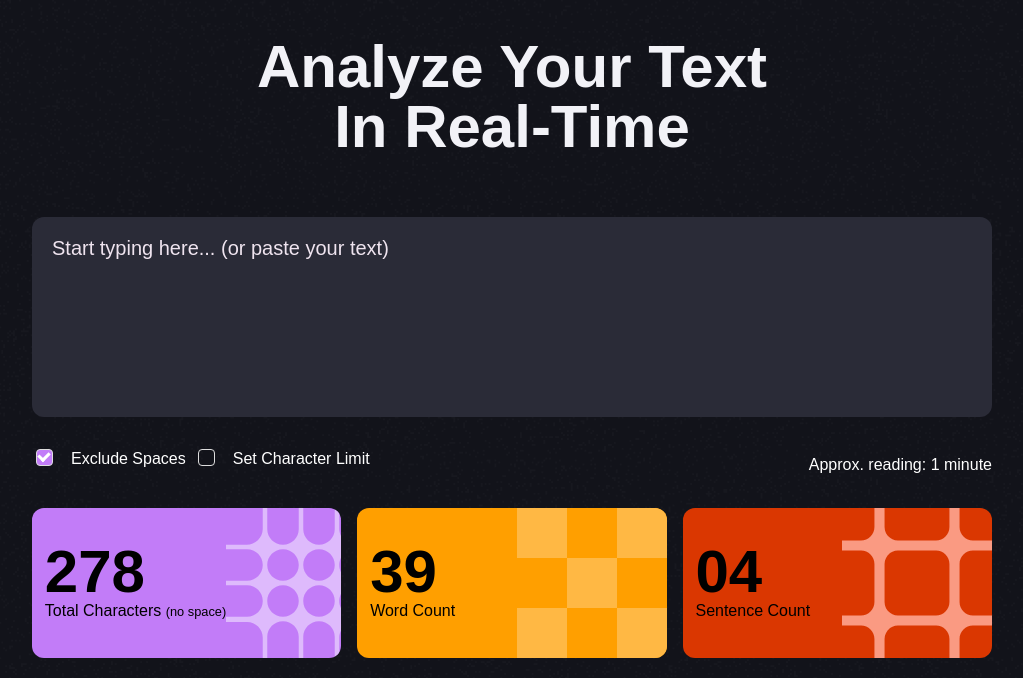
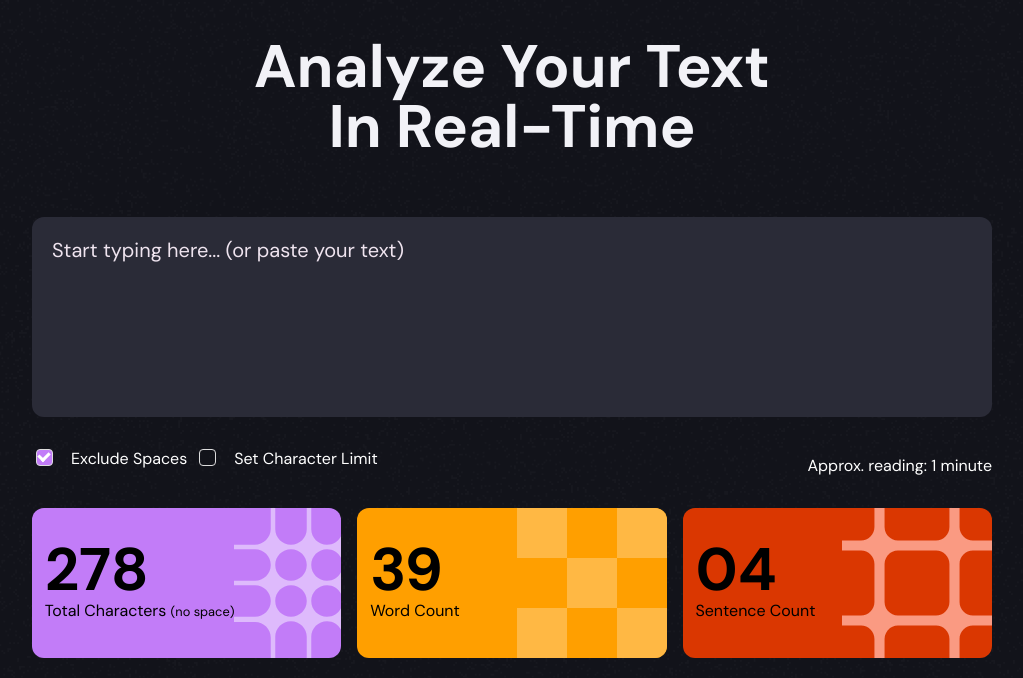
Before and after one commit to Malik825/amalitec_character_counter_project, a plain HTML site: page index.html in a window 1280 px wide. Shown: the part 67-745 px from the top of the page, without its empty margins (128-1151 px from the left). Drawn offline with nearby package versions, Linux system fonts and the light colour scheme; files that its build step writes are made by us from their sources; files whose address does not match are found by name.

Commit message:
fixed styling

```diff
--- a/scss/style.scss
+++ b/scss/style.scss
@@ -11,7 +11,7 @@ $bg-dark:#12131A;
 body{
     background: url('../assets/images/bg-dark-theme.png') no-repeat center center / cover;
     color:#fff;
-    font-family: 'DMSans', sans-serif;
+    font-family: 'DM Sans', sans-serif;
 
 
 }
```
